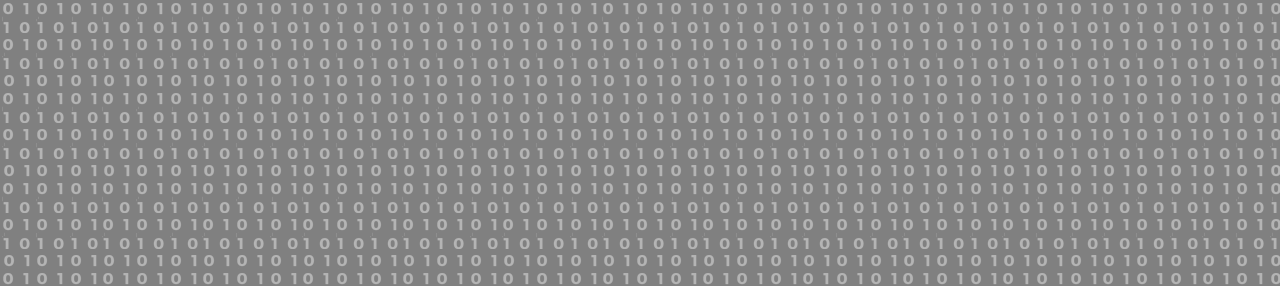
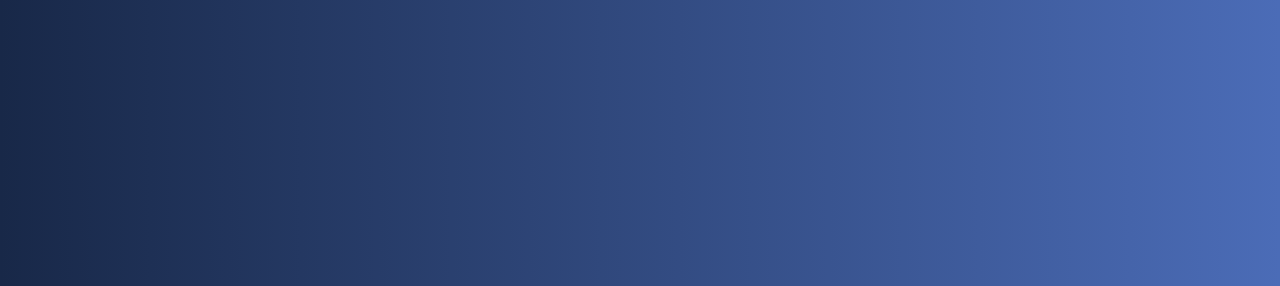
Before and after one commit to DeMoorJasper/DeMoorJasper.github.io, a plain HTML site: page index.html in a window 1280 px wide. Shown: the top 286 px of the page. Drawn offline with nearby package versions, Linux system fonts and the light colour scheme.

Commit message:
Update styles.css

```diff
--- a/css/styles.css
+++ b/css/styles.css
@@ -8,7 +8,9 @@ body {
 	font-size: 1.05em;
 	line-height: 1.25em;
 	font-family: "Montserrat", Helvetica, Arial;
-	background: #808080 url('../img/jh.png') repeat;
+	background: #4b6cb7; /* fallback for old browsers */
+	background: -webkit-linear-gradient(to left, #4b6cb7 , #182848); /* Chrome 10-25, Safari 5.1-6 */
+	background: linear-gradient(to left, #4b6cb7 , #182848); /* W3C, IE 10+/ Edge, Firefox 16+, Chrome 26+, Opera 12+, Safari 7+ */
 	color: #fff;
 }
 
```
